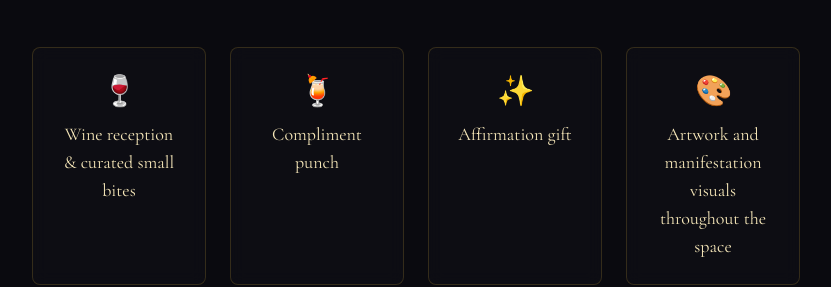
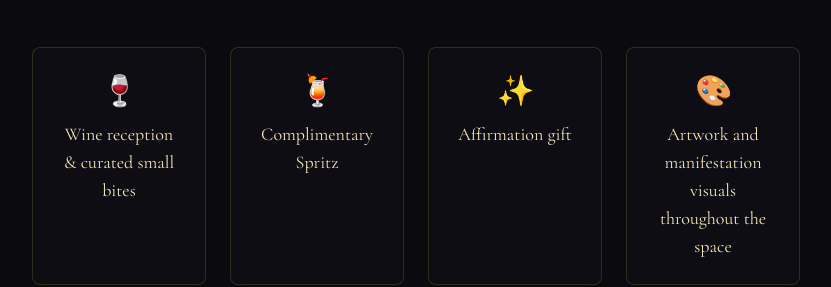
Before and after one commit to lexax666666/abundance-party, a Next.js app in the folder apps/web/: page / in a window 1280 px wide. Shown: the part 2211-2498 px from the top of the page, without its empty margins (224-1055 px from the left). Built offline with nearby package versions, Linux system fonts and the light colour scheme; a web font is replaced by a local one.

Commit message:
Change 'Compliment punch' to 'Complimentary Spritz' in includes section

```diff
--- a/apps/web/src/components/IncludesSection.tsx
+++ b/apps/web/src/components/IncludesSection.tsx
@@ -5,7 +5,7 @@ const includes = [
   },
   {
     icon: "🍹",
-    label: "Compliment punch",
+    label: "Complimentary Spritz",
   },
   {
     icon: "✨",
```
